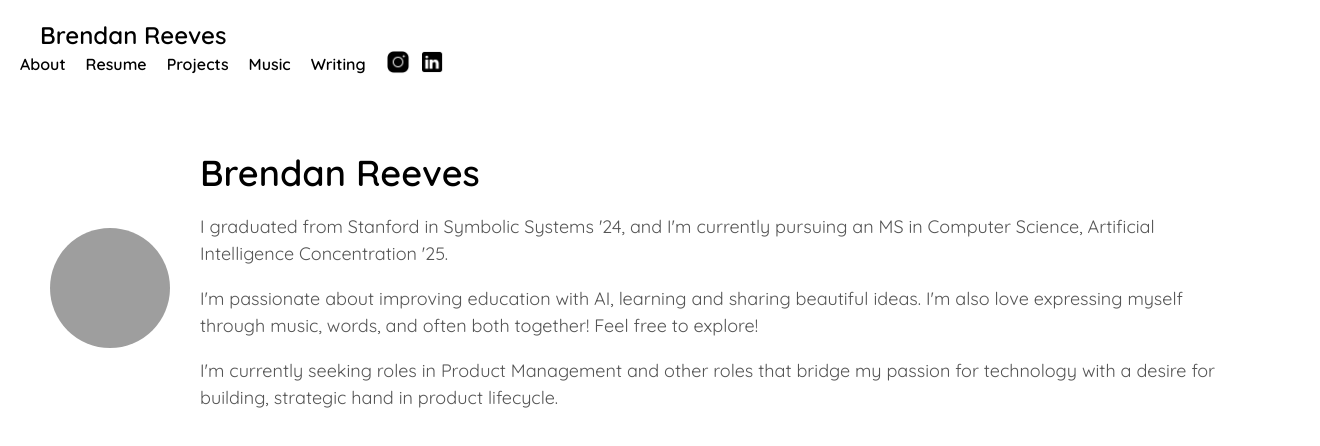
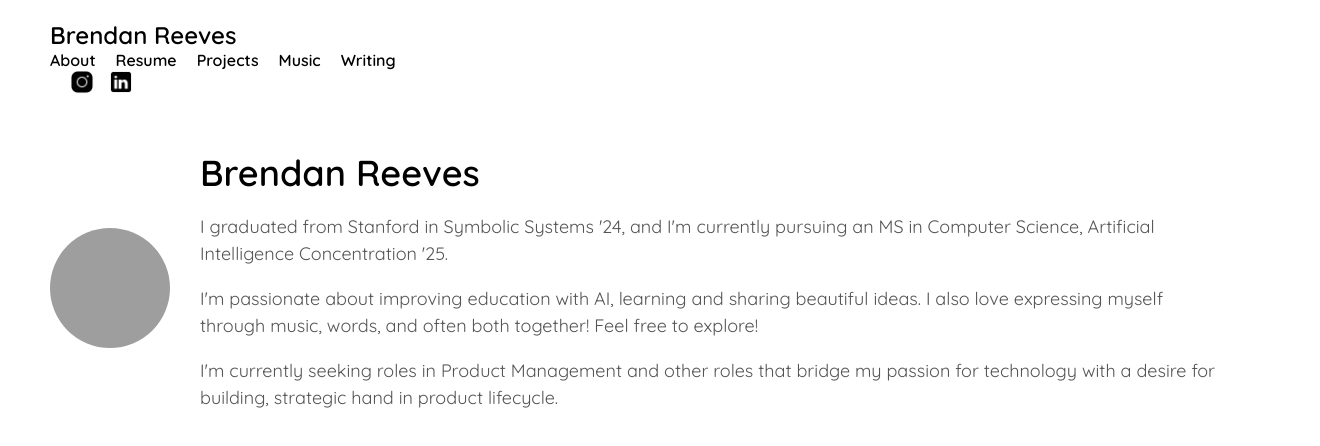
Before and after one commit to guccamole/PersonalWebsite, a plain HTML site: page index.html in a window 1280 px wide. Shown: the whole page, 1320 px wide, since content can reach past the window. Drawn offline with Linux system fonts and the light colour scheme; grey boxes are pictures that could not be loaded.

Commit message:
Applied correct layout, colors, and font sizes

```diff
--- a/index.html
+++ b/index.html
@@ -3,7 +3,7 @@
   <head>
     <meta charset="UTF-8" />
     <meta name="viewport" content="width=device-width, initial-scale=1.0" />
-    <title>Brendan Simon</title>
+    <title>Brendan Reeves</title>
     <link rel="stylesheet" href="style.css" />
     <link
       href="https://fonts.googleapis.com/css2?family=Quicksand:wght@400;600&display=swap"
@@ -11,15 +11,13 @@
     />
   </head>
   <body>
-    <!-- Navigation links with name in the top left corner -->
+    <!-- Header with navigation and name -->
     <header>
-      <nav class="navbar">
-        <!-- Name on the left -->
+      <div class="navbar-container">
         <div class="brand-name">
           <a href="index.html">Brendan Reeves</a>
         </div>
-        <!-- Menu bar on the right -->
-        <div class="menu-bar">
+        <nav class="navbar">
           <ul>
             <li><a href="#about">About</a></li>
             <li>
@@ -40,8 +38,8 @@
               <img src="images/linkedin-icon.png" alt="LinkedIn" />
             </a>
           </div>
-        </div>
-      </nav>
+        </nav>
+      </div>
     </header>
 
     <!-- Main content section -->
@@ -58,7 +56,7 @@
         </p>
         <p>
           I'm passionate about improving education with AI, learning and sharing
-          beautiful ideas. I'm also love expressing myself through music, words,
+          beautiful ideas. I also love expressing myself through music, words,
           and often both together! Feel free to explore!
         </p>
         <p>
--- a/style.css
+++ b/style.css
@@ -8,40 +8,36 @@ html {
   color: black;
 }
 
-/* Header and Navbar */
+/* Header Styling */
 header {
   width: 100%;
-  position: absolute;
+  padding: 20px 50px; /* Padding for some spacing */
+  display: flex;
+  justify-content: space-between; /* Ensure name on the left and links on the right */
+  align-items: center;
+  position: fixed;
   top: 0;
-  padding: 20px;
-  display: flex;
-  justify-content: space-between; /* Space between name and menu bar */
-  align-items: center;
+  background-color: white;
+  z-index: 1000;
 }
 
-/* Name on the left */
+/* Brand Name on the Left */
 .brand-name {
-  margin-left: 20px;
+  font-size: 24px;
+  font-weight: 600;
 }
 
 .brand-name a {
-  font-weight: 600;
-  font-size: 24px;
+  text-decoration: none;
   color: black;
-  text-decoration: none;
 }
 
 .brand-name a:hover {
   color: gray;
 }
 
-/* Menu Bar on the right */
-.menu-bar {
-  display: flex;
-  align-items: center;
-}
-
-.menu-bar ul {
+/* Navigation Links on the Right */
+.navbar ul {
   list-style-type: none;
   margin: 0;
   padding: 0;
@@ -49,11 +45,11 @@ header {
   gap: 20px;
 }
 
-.menu-bar ul li {
+.navbar ul li {
   display: inline;
 }
 
-.menu-bar ul li a {
+.navbar ul li a {
   text-decoration: none;
   color: black;
   font-weight: 600;
@@ -61,15 +57,14 @@ header {
   transition: color 0.3s ease;
 }
 
-.menu-bar ul li a:hover {
+.navbar ul li a:hover {
   color: gray;
 }
 
 /* Social Icons */
 .social-icons {
   display: inline-flex;
-  align-items: center; /* Center icons vertically */
-  gap: 10px;
+  gap: 15px;
   margin-left: 20px;
 }
 
```
